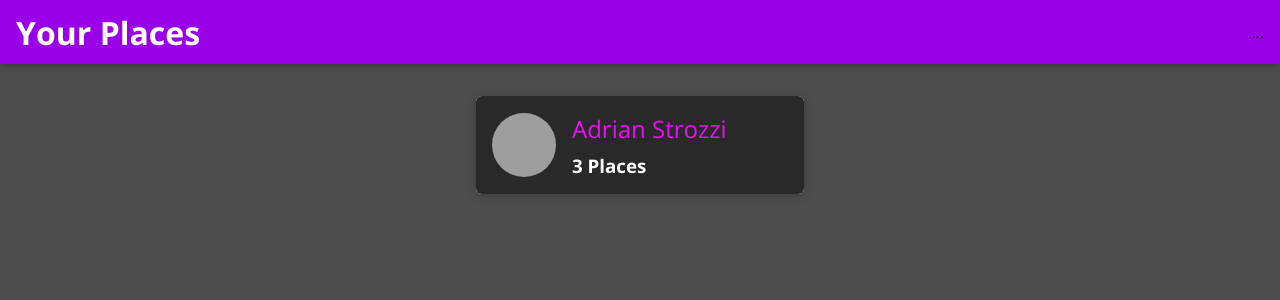
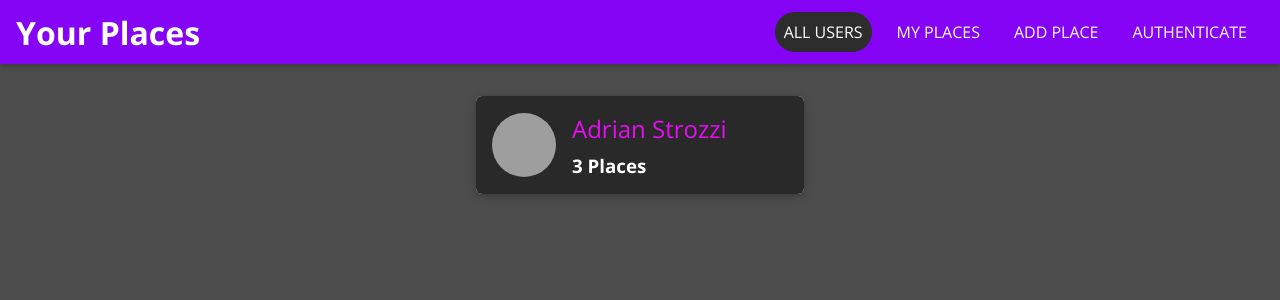
Before and after one commit to adrianstrozzi/MERN-App, a React (Create React App) app: page / in a window 1280 px wide. Shown: the top 300 px of the page. Built offline with nearby package versions, Linux system fonts and the light colour scheme; grey boxes are pictures that could not be loaded.

Commit message:
Added Nav Links style

```diff
--- a/src/shared/components/Navigation/MainHeader.css
+++ b/src/shared/components/Navigation/MainHeader.css
@@ -6,7 +6,7 @@
   position: fixed;
   top: 0;
   left: 0;
-  background: #9a00e7;
+  background: #8504f6;
   box-shadow: 0 2px 6px rgba(0, 0, 0, 0.26);
   padding: 0 1rem;
   z-index: 5;
--- a/src/shared/components/Navigation/MainNavigation.js
+++ b/src/shared/components/Navigation/MainNavigation.js
@@ -2,6 +2,7 @@
 import { Link } from 'react-router-dom'
 
 import MainHeader from "./MainHeader";
+import NavLinks from "./NavLinks";
 import './MainNavigation.css'
 
 const MainNavigation = props => {
@@ -16,7 +17,7 @@
         <Link to="/">Your Places</Link>
       </h1>
       <nav>
-        ...
+        <NavLinks />
       </nav>
     </MainHeader>
   )
--- a/src/shared/components/Navigation/NavLinks.css
+++ b/src/shared/components/Navigation/NavLinks.css
@@ -0,0 +1,76 @@
+.nav-links {
+  list-style: none;
+  margin: 0;
+  padding: 0;
+  width: 100%;
+  height: 100%;
+  display: flex;
+  flex-direction: column;
+  justify-content: center;
+  align-items: center;
+}
+
+.nav-links li {
+  margin: 1rem;
+}
+
+.nav-links a {
+  border: 1px solid transparent;
+  color: #292929;
+  text-decoration: none;
+  padding: 0.5rem;
+}
+
+.nav-links a:hover,
+.nav-links a:active,
+.nav-links a.active {
+  background: #2d2d2d;
+  color: #ffffff;
+  border-radius: 20px;
+}
+
+.nav-links button {
+  cursor: pointer;
+  border: 1px solid #292929;
+  color: #292929;
+  background: transparent;
+  padding: 0.5rem;
+  font: inherit;
+}
+
+.nav-links button:focus {
+  outline: none;
+}
+
+.nav-links button:hover,
+.nav-links button:active {
+  background: #292929;
+  color: white;
+}
+
+@media (min-width: 768px) {
+  .nav-links {
+    flex-direction: row;
+  }
+
+  .nav-links li {
+    margin: 0 0.5rem;
+  }
+
+  .nav-links a {
+    color: white;
+    text-decoration: none;
+  }
+
+  .nav-links button {
+    border: 1px solid white;
+    color: white;
+    background: transparent;
+  }
+
+  .nav-links button:hover,
+  .nav-links button:active {
+    background: #f8df00;
+    color: #292929;
+  }
+}
--- a/src/shared/components/Navigation/NavLinks.js
+++ b/src/shared/components/Navigation/NavLinks.js
@@ -0,0 +1,25 @@
+import React from "react";
+import { NavLink } from "react-router-dom/cjs/react-router-dom.min";
+
+import './NavLinks.css'
+
+const NavLinks = props => {
+  return (
+    <ul className="nav-links">
+      <li>
+        <NavLink to="/" exact>ALL USERS</NavLink>
+      </li>
+      <li>
+        <NavLink to="/u1/places">MY PLACES</NavLink>
+      </li>
+      <li>
+        <NavLink to="/places/new">ADD PLACE</NavLink>
+      </li>
+      <li>
+        <NavLink to="/auth">AUTHENTICATE</NavLink>
+      </li>
+    </ul>
+  )
+}
+
+export default NavLinks;
```
